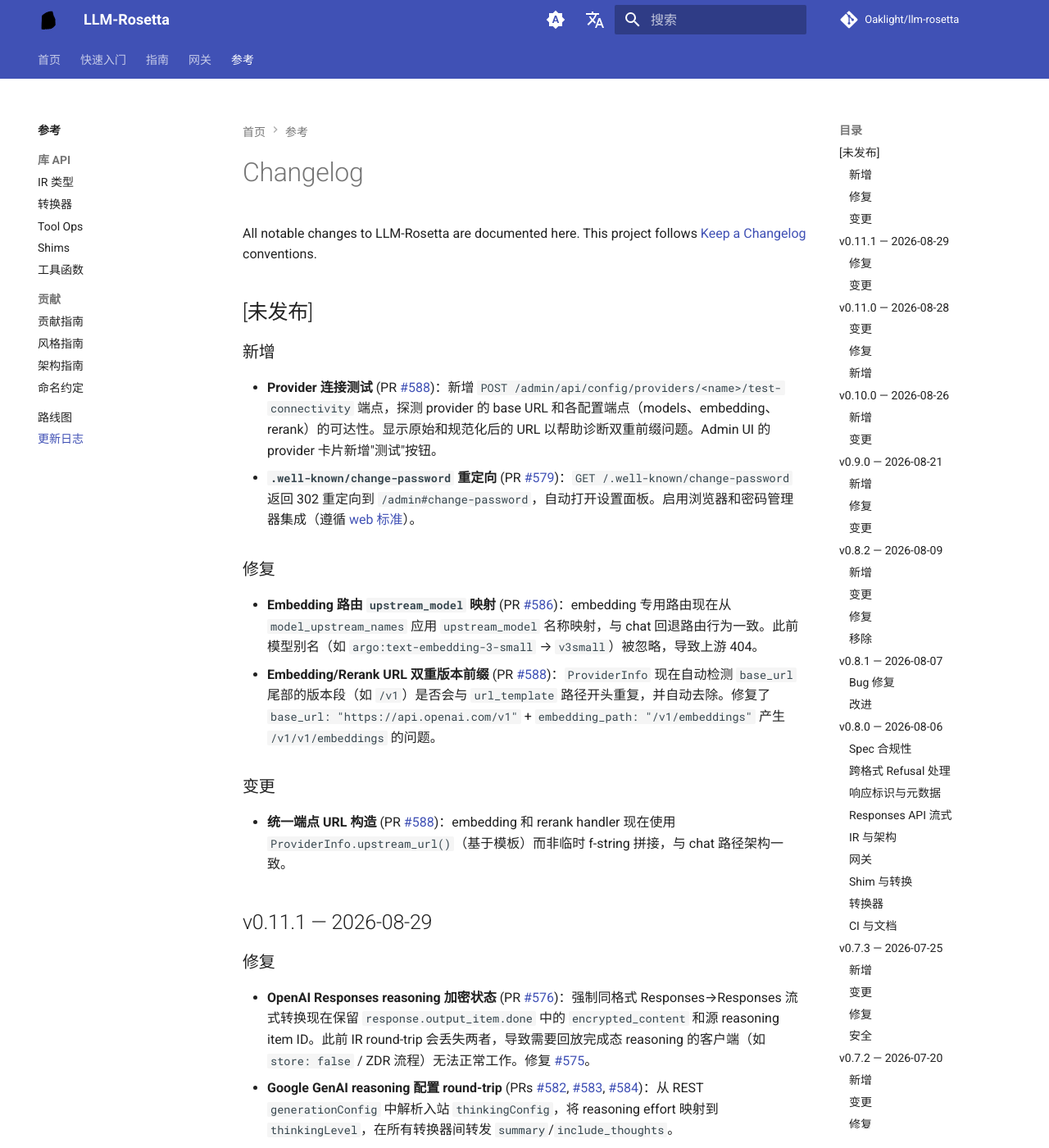
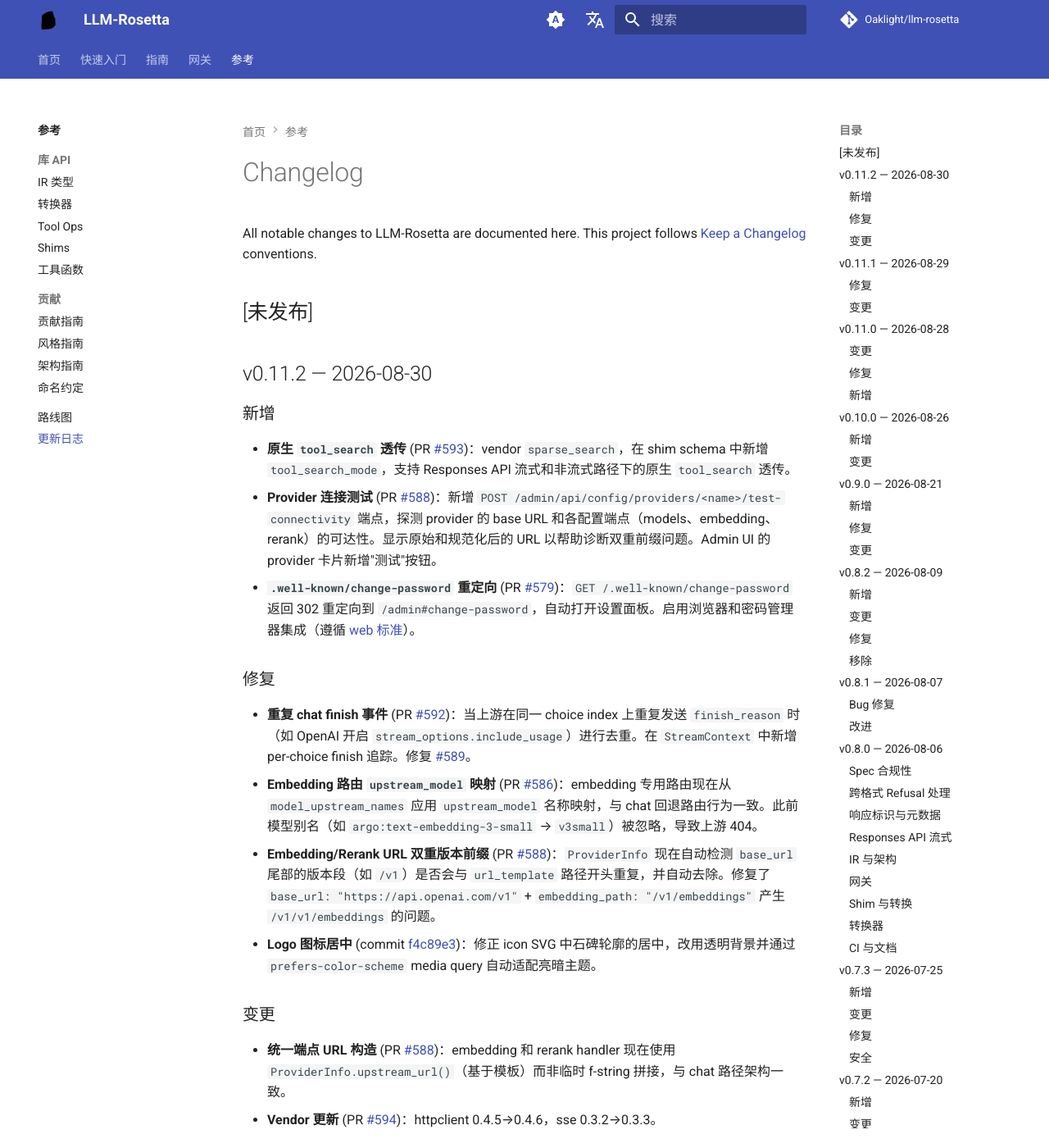
Before and after one commit to Oaklight/llm-rosetta, an MkDocs documentation site: the page built from docs/changelog.md, in a window 1280 px wide and 1400 px high. Shown: the whole window at 82% size. Built offline with MkDocs 1.6.1 and Material for MkDocs 9.7.7, drawn with Linux system fonts in a browser that asks for light colours; comment, search, counter and statistics services are not loaded.

Commit message:
docs: 更新 v0.11.2 变更日志

```diff
--- a/docs/changelog.md
+++ b/docs/changelog.md
@@ -8,19 +8,25 @@
 
 ## [未发布]
 
+## v0.11.2 — 2026-08-30
+
 ### 新增
 
+- **原生 `tool_search` 透传** (PR [#593](https://github.com/Oaklight/llm-rosetta/pull/593))：vendor `sparse_search`，在 shim schema 中新增 `tool_search_mode`，支持 Responses API 流式和非流式路径下的原生 `tool_search` 透传。
 - **Provider 连接测试** (PR [#588](https://github.com/Oaklight/llm-rosetta/pull/588))：新增 `POST /admin/api/config/providers/<name>/test-connectivity` 端点，探测 provider 的 base URL 和各配置端点（models、embedding、rerank）的可达性。显示原始和规范化后的 URL 以帮助诊断双重前缀问题。Admin UI 的 provider 卡片新增"测试"按钮。
 - **`.well-known/change-password` 重定向** (PR [#579](https://github.com/Oaklight/llm-rosetta/pull/579))：`GET /.well-known/change-password` 返回 302 重定向到 `/admin#change-password`，自动打开设置面板。启用浏览器和密码管理器集成（遵循 [web 标准](https://web.dev/articles/change-password-url)）。
 
 ### 修复
 
+- **重复 chat finish 事件** (PR [#592](https://github.com/Oaklight/llm-rosetta/pull/592))：当上游在同一 choice index 上重复发送 `finish_reason` 时（如 OpenAI 开启 `stream_options.include_usage`）进行去重。在 `StreamContext` 中新增 per-choice finish 追踪。修复 [#589](https://github.com/Oaklight/llm-rosetta/issues/589)。
 - **Embedding 路由 `upstream_model` 映射** (PR [#586](https://github.com/Oaklight/llm-rosetta/pull/586))：embedding 专用路由现在从 `model_upstream_names` 应用 `upstream_model` 名称映射，与 chat 回退路由行为一致。此前模型别名（如 `argo:text-embedding-3-small` → `v3small`）被忽略，导致上游 404。
 - **Embedding/Rerank URL 双重版本前缀** (PR [#588](https://github.com/Oaklight/llm-rosetta/pull/588))：`ProviderInfo` 现在自动检测 `base_url` 尾部的版本段（如 `/v1`）是否会与 `url_template` 路径开头重复，并自动去除。修复了 `base_url: "https://api.openai.com/v1"` + `embedding_path: "/v1/embeddings"` 产生 `/v1/v1/embeddings` 的问题。
+- **Logo 图标居中** (commit [f4c89e3](https://github.com/Oaklight/llm-rosetta/commit/f4c89e3))：修正 icon SVG 中石碑轮廓的居中，改用透明背景并通过 `prefers-color-scheme` media query 自动适配亮暗主题。
 
 ### 变更
 
 - **统一端点 URL 构造** (PR [#588](https://github.com/Oaklight/llm-rosetta/pull/588))：embedding 和 rerank handler 现在使用 `ProviderInfo.upstream_url()`（基于模板）而非临时 f-string 拼接，与 chat 路径架构一致。
+- **Vendor 更新** (PR [#594](https://github.com/Oaklight/llm-rosetta/pull/594))：httpclient 0.4.5→0.4.6，sse 0.3.2→0.3.3。
 
 ## v0.11.1 — 2026-08-29
 
```
